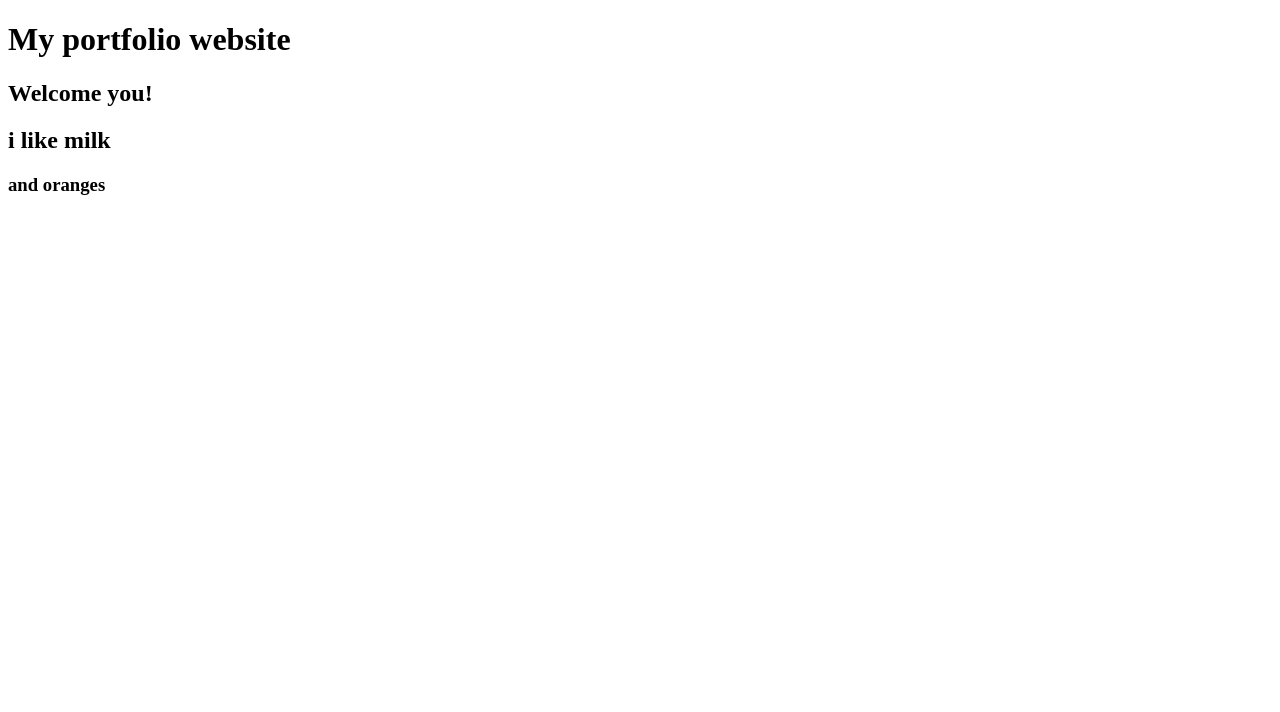
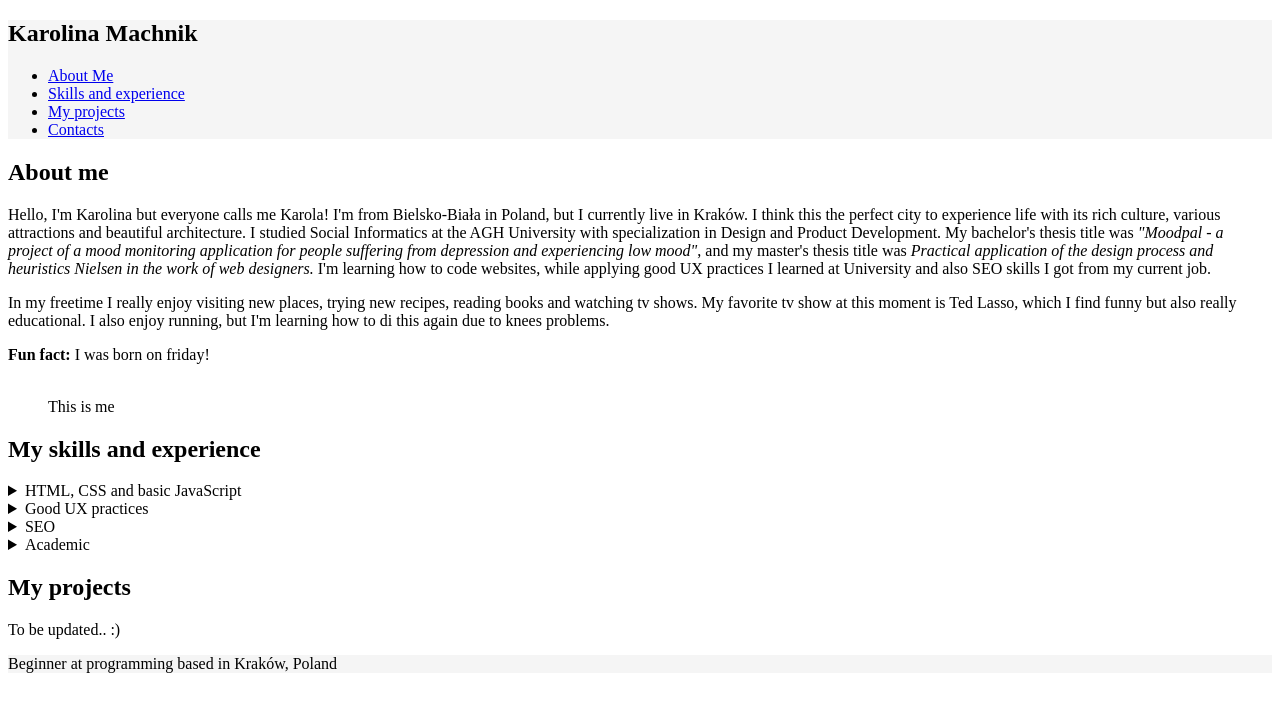
Before and after one commit to kkmachnik/first_website, a plain HTML site: page index.html in a window 1280 px wide. Drawn offline with Linux system fonts and the light colour scheme.

Commit message:
index.html fill up

```diff
--- a/index.html
+++ b/index.html
@@ -6,9 +6,71 @@
     <title>Document</title>
 </head>
 <body>
-    <h1>My portfolio website</h1>
-    <h2>Welcome you!</h2>
-    <h2>i like milk </h2>
-    <h3>and oranges</h3>
+    <nav style="background-color: whitesmoke;">
+        <h1 id="logo">Karolina Machnik</h1>
+        <ul class="navigation">
+            <li class="navigation-option"><a href="#about-me">About Me</a></li>
+            <li class="navigation-option"><a href="#skills">Skills and experience</a></li>
+            <li class="navigation-option"><a href="#projects">My projects</a></li>
+            <li class="navigation-option"><a href="#contact">Contacts</a></li>
+        </ul>
+    </nav>
+    <main >
+        <section id="about-me">
+            <div>
+                <h2>About me</h2>
+                <p>Hello, I'm Karolina but everyone calls me Karola! I'm from Bielsko-Biała in Poland, but I currently live in Kraków. I think this the perfect city to experience life with its rich culture, various attractions and beautiful architecture. I studied Social Informatics at the AGH University with specialization in Design and Product Development.
+                    My bachelor's thesis title was <em>"Moodpal - a project of a mood monitoring application for people suffering from depression and experiencing low mood"</em>, and my master's thesis title was <em>Practical application of the design process and heuristics
+                        Nielsen in the work of web designers.</em> I'm learning how to code websites, while applying good UX practices I learned at University and also SEO skills I got from my current job.
+                </p>
+                <p>In my freetime I really enjoy visiting new places, trying new recipes, reading books and watching tv shows. My favorite tv show at this moment is Ted Lasso, which I find funny but also really educational. I also enjoy running, but I'm learning how to di this again due to knees problems. </p>
+                <p><strong>Fun fact:</strong> I was born on friday!</p>
+                <figure>
+                    <img src="">
+                    <figcaption>This is me</figcaption>
+                </figure>
+            </div>
+        </section>
+        <section id="skills">
+            <div>
+                <h2>My skills and experience</h2>
+                <details>
+                    <summary>HTML, CSS and basic JavaScript</summary>
+                    <p>I learned HTML, CSS  and basics of JavaScript during course front-end engineer path on codecademy. In this course there's mor eintermediate JavaScript, react, redux, git and github. Bascically all the skills you need to be front-end developer</p>
+                    <figure>
+                        <img src="">
+                        <figcaption>Codeacademy certificates</figcaption>
+                    </figure>
+                </details>
+                <details>
+                    <summary>Good UX practices</summary>
+                    <p>UX design was w huge part of my studies major. I learned a lot about good UX practices, UX research, UX and UI design, UX writing and UX testing. This I think is highly important for good working websites and applications, because if they're created for users and are easy to use then less users will have problems with them. Thia topic is really close to my heart. I took part in hackaton and won the 3rd place with the team I was in.</p>
+                    <figure>
+                        <img src="">
+                        <figcaption>pics from hakacton dyploms</figcaption>
+                    </figure>
+                </details>
+                <details>
+                    <summary>SEO</summary>
+                    <p>I am currently working in SEO, so I know what google algoritms look for in a website and it's code. If the code is well optimized, the alrotim willposition it higher, so it's also important when creating a website.</p>
+                </details>
+                <details>
+                    <summary>Academic</summary>
+                    <p>I am currently working in SEO, so I know what google algoritms look for in a website and it's code. If the code is well optimized, the alrotim willposition it higher, so it's also important when creating a website.</p>
+                </details>
+            </div>
+        </section>
+        <section id="#projects">
+            <div>
+                <h2>My projects</h2>
+                <p>To be updated.. :)</p>
+            </div>
+        </section>
+
+    </main>
+    <footer>
+        <p style="background-color: whitesmoke;">Beginner at programming based in Kraków, Poland</p>
+    </footer>
+
 </body>
 </html>
```
